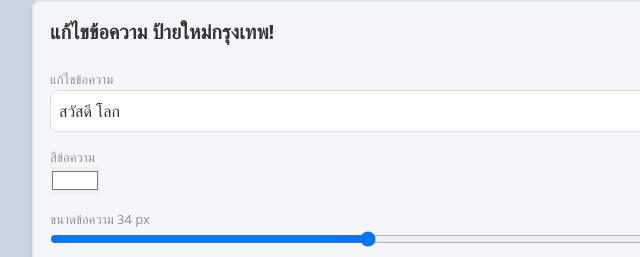
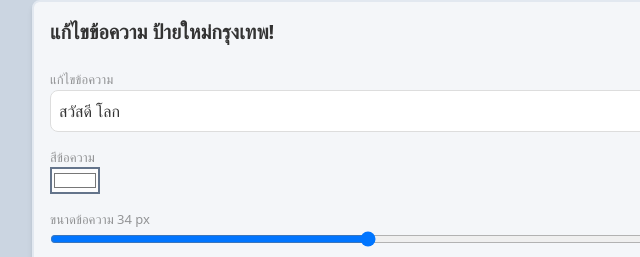
Before and after one commit to xcode9xx/New-sign-Bangkok-Text-Editor, a website: page public/index.html in a window 1280 px wide. Shown: the top 257 px of the page, 160-800 px from the left. Drawn offline with nearby package versions, Linux system fonts and the light colour scheme; no server answers.

Commit message:
Update index.html

```diff
--- a/public/index.html
+++ b/public/index.html
@@ -17,7 +17,7 @@
       <p class="text-black/40 pt-2 text-[13px]">แก้ไขข้อความ</p>
       <input id="text-input" type="text" placeholder="ข้อความของคุณ..." class="p-2 rounded-lg mb-2 w-full" value="สวัสดี โลก">
       <p class="text-black/40 pt-2 text-[13px]">สีข้อความ</p>
-      <input id="text-color" type="color" value="#ffffff" class="mb-2">
+      <input id="text-color" type="color" value="#ffffff" class="mb-2 border-2 bg-white/80 border-slate-500">
       <p class="text-black/40 pt-2 text-[13px]">ขนาดข้อความ <span id="current-font-size">34</span> px</p>
       <input type="range" min="12" max="72" value="34" class="w-full mb-2" id="fontSize">
     </div>
```
